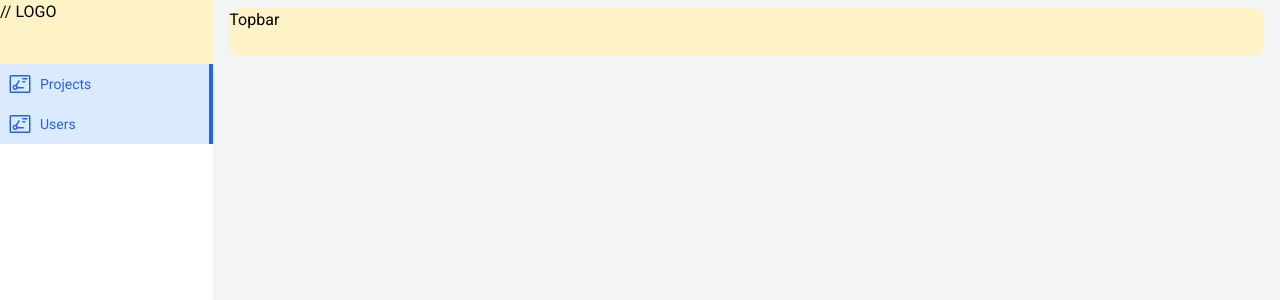
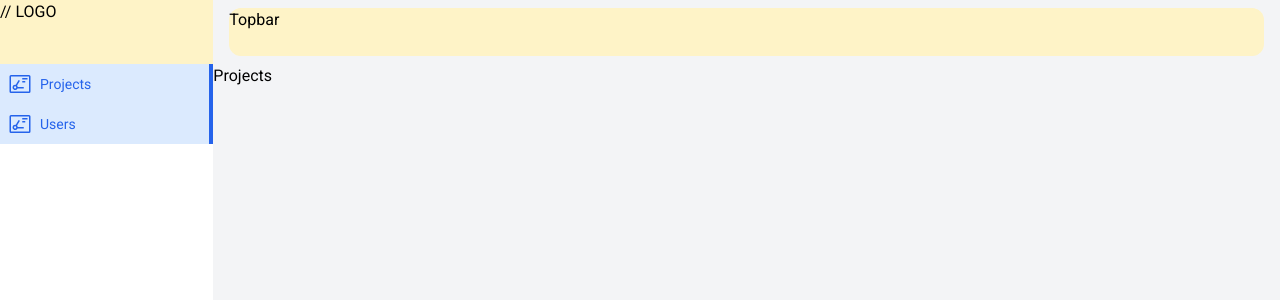
Before and after one commit to rmingon/agile-tools, a Nuxt app in the folder front/: page /project in a window 1280 px wide. Shown: the top 300 px of the page. Built offline with nearby package versions, Linux system fonts and the light colour scheme.

Commit message:
add project page

```diff
--- /dev/null
+++ b/front/pages/project/index.vue
@@ -0,0 +1,3 @@
+<template>
+  Projects
+</template>
```
